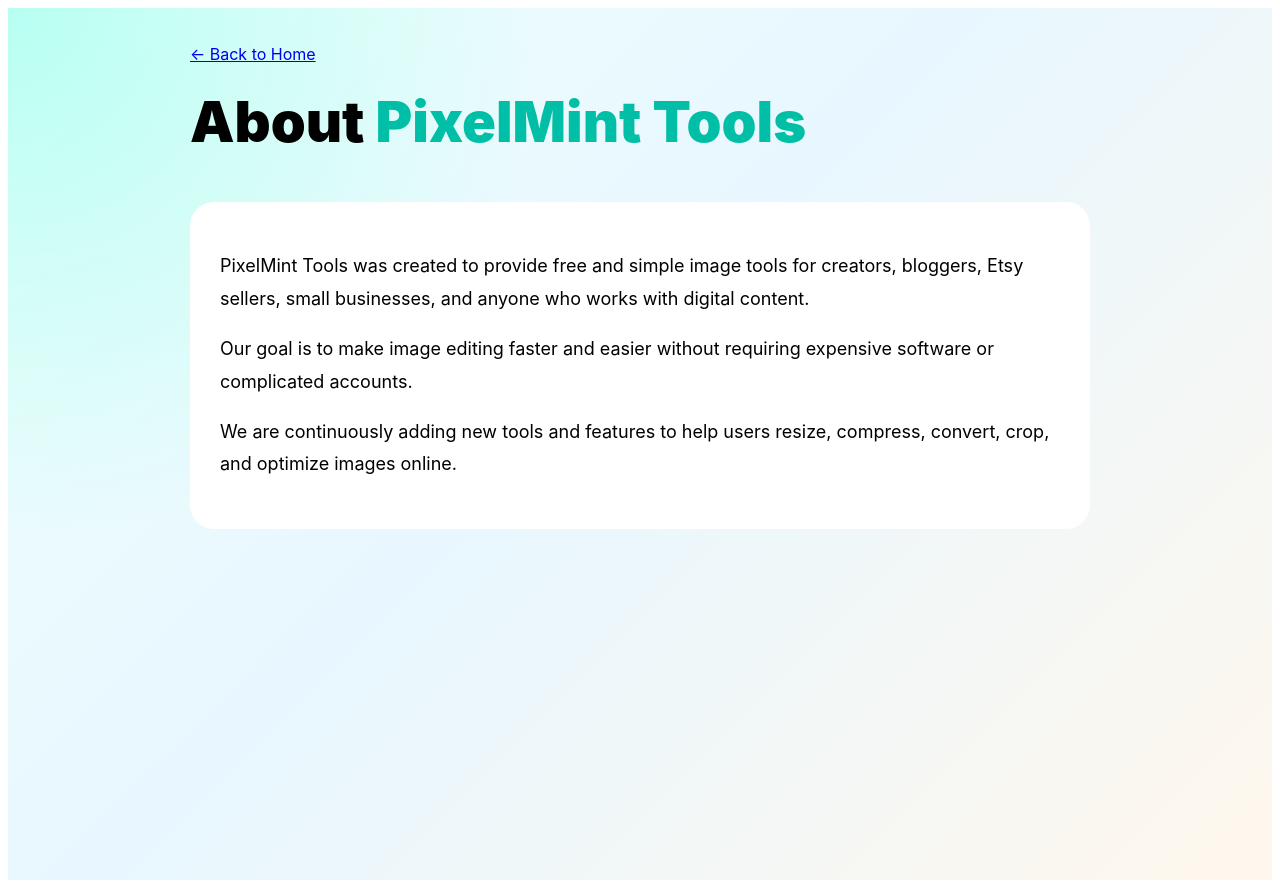
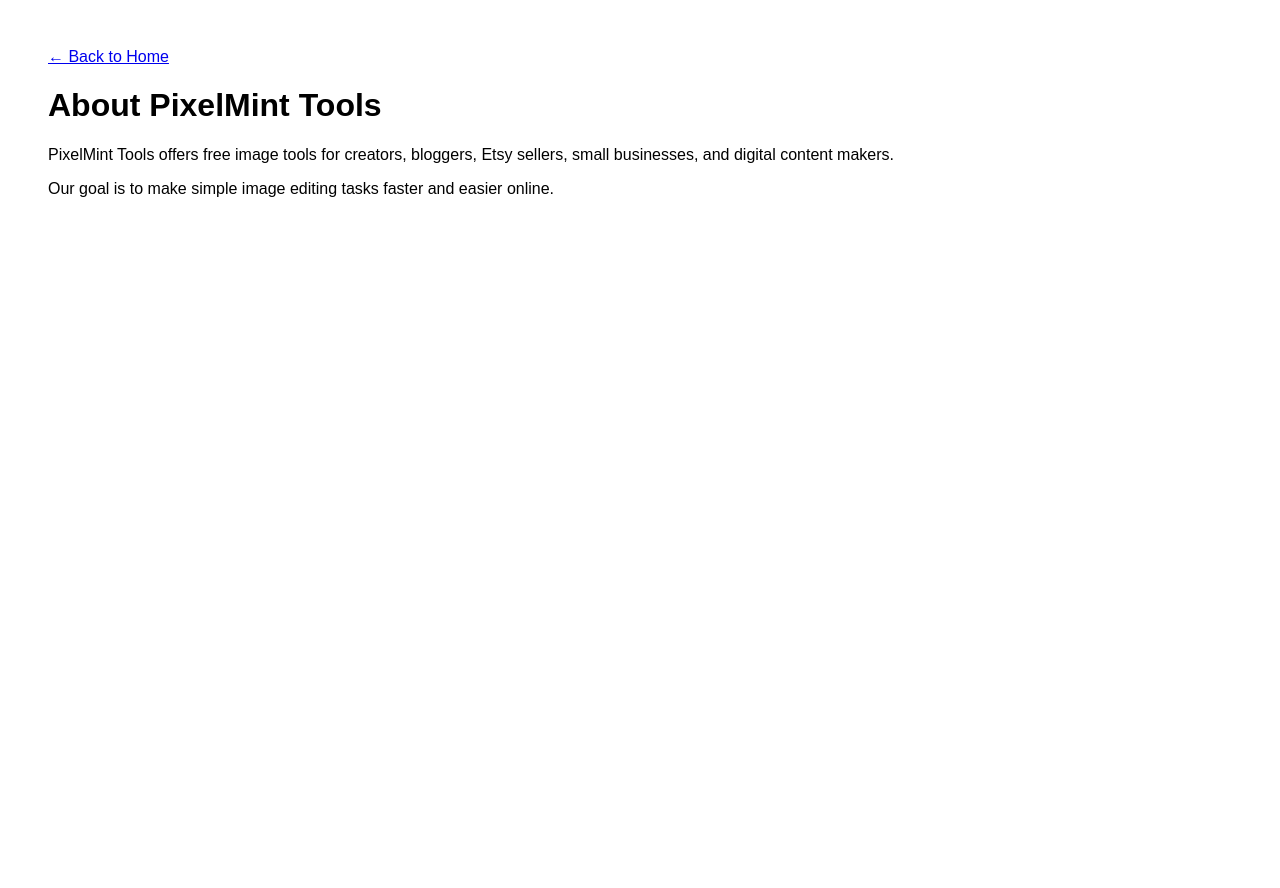
Before and after one commit to gramaziofamily/pixelminttools, a Next.js app: page /about in a window 1280 px wide. After the commit the page ends 800 px from the top, so only its background shows below. Built offline with nearby package versions, Linux system fonts and the light colour scheme.

Commit message:
Update page.js

```diff
--- a/app/about/page.js
+++ b/app/about/page.js
@@ -1,53 +1,10 @@
 export default function AboutPage() {
   return (
-    <main
-      style={{
-        minHeight: "100vh",
-        background:
-          "radial-gradient(circle at top left, #b7fff2 0%, transparent 35%), linear-gradient(135deg, #f0fffb 0%, #e8f7ff 45%, #fff7ed 100%)",
-        padding: "36px 20px",
-        fontFamily:
-          "Avenir Next, Inter, ui-sans-serif, system-ui, sans-serif",
-      }}
-    >
-      <section style={{ maxWidth: "900px", margin: "0 auto" }}>
-        <a href="/">← Back to Home</a>
-
-        <h1
-          style={{
-            fontSize: "56px",
-            fontWeight: "900",
-            marginTop: "24px",
-          }}
-        >
-          About <span style={{ color: "#00bfa6" }}>PixelMint Tools</span>
-        </h1>
-
-        <div
-          style={{
-            background: "white",
-            padding: "30px",
-            borderRadius: "24px",
-            marginTop: "24px",
-          }}
-        >
-          <p style={{ fontSize: "18px", lineHeight: "1.8" }}>
-            PixelMint Tools was created to provide free and simple image tools
-            for creators, bloggers, Etsy sellers, small businesses, and anyone
-            who works with digital content.
-          </p>
-
-          <p style={{ fontSize: "18px", lineHeight: "1.8" }}>
-            Our goal is to make image editing faster and easier without
-            requiring expensive software or complicated accounts.
-          </p>
-
-          <p style={{ fontSize: "18px", lineHeight: "1.8" }}>
-            We are continuously adding new tools and features to help users
-            resize, compress, convert, crop, and optimize images online.
-          </p>
-        </div>
-      </section>
+    <main style={{ padding: "40px", fontFamily: "Arial, sans-serif" }}>
+      <a href="/">← Back to Home</a>
+      <h1>About PixelMint Tools</h1>
+      <p>PixelMint Tools offers free image tools for creators, bloggers, Etsy sellers, small businesses, and digital content makers.</p>
+      <p>Our goal is to make simple image editing tasks faster and easier online.</p>
     </main>
   );
 }
```
